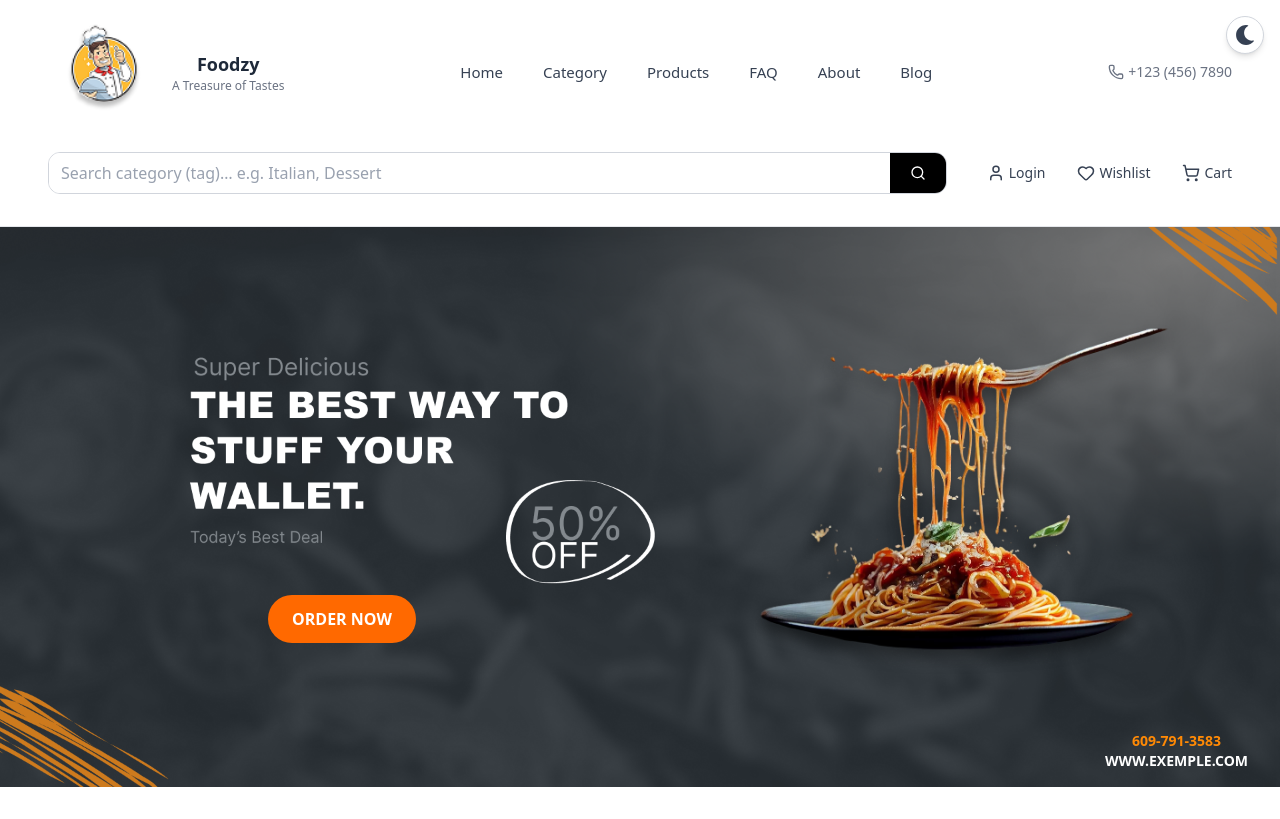
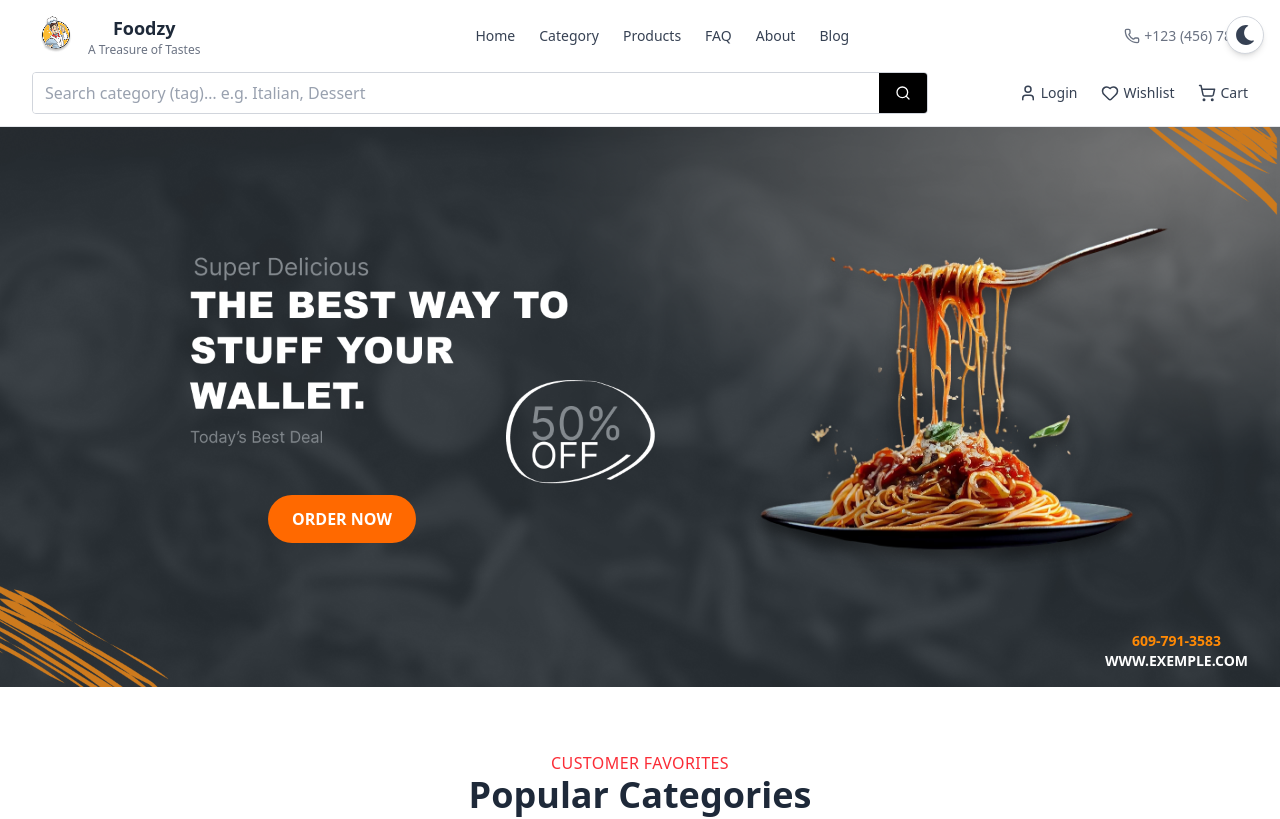
Before and after one commit to Alaafathalla/E-commerce, a React (Vite) app: page / in a window 1280 px wide. Shown: the top 819 px of the page. Built offline with nearby package versions, Linux system fonts and the light colour scheme.

Commit message:
refactor(Navbar): improve layout and styling for better responsiveness

```diff
--- a/src/Components/Navbar/Navbar.jsx
+++ b/src/Components/Navbar/Navbar.jsx
@@ -10,7 +10,7 @@ import {
   Menu as MenuIcon,
 } from "lucide-react";
 import { Link, useLocation, useNavigate } from "react-router-dom";
-import { AnimatePresence} from "framer-motion";
+import { AnimatePresence,motion} from "framer-motion";
 import logo from "../../assets/logo.png";
 import useCartStore from "../../Stores/useCartStore";
 import useDataStore from "../../Stores/useDataStore";
@@ -105,7 +105,7 @@ const Navbar = () => {
     }
   };
 
-  // 🎞️ Variants لطراوة أكثر لعناصر الروابط داخل الدرج
+  // 🎞️ Variants لطراوة أكثر (اختياري لعناصر الروابط داخل الدرج)
   const listVariants = {
     hidden: { opacity: 0, x: -8 },
     show: (i = 1) => ({
@@ -122,7 +122,7 @@ const Navbar = () => {
   return (
     <header className="w-full border-b border-gray-200 dark:border-gray-700 bg-white dark:bg-gray-900 text-gray-700 dark:text-gray-200 transition-colors duration-300">
       {/* Top Bar */}
-      <div className="mx-auto max-w-7xl flex items-center justify-between px-4 py-3 lg:px-10 xl:px-12 lg:py-4">
+      <div className="flex items-center justify-between px-4 py-3 lg:px-8">
         {/* Logo & Toggle */}
         <div className="flex items-center gap-4">
           <button
@@ -135,8 +135,8 @@ const Navbar = () => {
             {isMobileMenuOpen ? <X /> : <MenuIcon />}
           </button>
 
-          <Link to="/" className="flex items-center gap-3">
-            <img src={logo} alt="logo" className="w-28 h-28 rounded-full" />
+          <Link to="/" className="flex items-center gap-2">
+            <img src={logo} alt="logo" className="w-12 h-12 rounded-full" />
             <div className="leading-tight">
               <p className="text-lg font-bold text-gray-800 dark:text-white">Foodzy</p>
               <p className="text-xs text-gray-500 dark:text-gray-400">A Treasure of Tastes</p>
@@ -145,9 +145,9 @@ const Navbar = () => {
         </div>
 
         {/* Desktop Links */}
-        <nav className="hidden lg:flex items-center gap-8 xl:gap-10 text-[15px] font-medium text-gray-700 dark:text-gray-200">
+        <nav className="hidden lg:flex items-center gap-6 text-sm font-medium text-gray-700 dark:text-gray-200">
           {NAV_LINKS.map((l) => (
-            <Link key={l.to} to={l.to} className="hover:text-red-500 transition-colors">
+            <Link key={l.to} to={l.to} className="hover:text-red-500">
               {l.label}
             </Link>
           ))}
@@ -161,9 +161,9 @@ const Navbar = () => {
       </div>
 
       {/* Desktop Search + Actions */}
-      <div className="mx-auto max-w-7xl px-4 pt-2 pb-8 lg:px-10 xl:px-12 hidden lg:flex items-center justify-between gap-8 lg:gap-10">
+      <div className="px-4 pb-3 lg:px-8 hidden lg:flex items-center justify-between gap-6">
         {/* Search */}
-        <div className="flex w-full max-w-5xl xl:max-w-6xl border border-gray-300 dark:border-gray-600 rounded-xl overflow-hidden bg-white dark:bg-gray-800">
+        <div className="flex w-full max-w-4xl border border-gray-300 dark:border-gray-600 rounded overflow-hidden bg-white dark:bg-gray-800">
           <input
             type="text"
             placeholder="Search category (tag)… e.g. Italian, Dessert"
@@ -174,7 +174,7 @@ const Navbar = () => {
             aria-label="Search categories"
           />
           <button
-            className="bg-black hover:bg-gray-800 text-white px-5 py-2 flex items-center justify-center"
+            className="bg-black hover:bg-gray-800 text-white px-4 flex items-center justify-center"
             onClick={runCategorySearch}
             aria-label="Search Categories"
             title="Search categories"
@@ -184,7 +184,7 @@ const Navbar = () => {
         </div>
 
         {/* Actions */}
-        <div className="flex items-center gap-7 xl:gap-8 text-sm text-gray-700 dark:text-gray-200 whitespace-nowrap">
+        <div className="flex items-center gap-6 text-sm text-gray-700 dark:text-gray-200 whitespace-nowrap">
           {!isLoggedIn ? (
             <Link to="/login" className="flex items-center gap-1 hover:text-red-500">
               <User size={18} />
@@ -210,7 +210,7 @@ const Navbar = () => {
             <ShoppingCart size={18} />
             <span>Cart</span>
             {cartCount > 0 && (
-              <span className="absolute -top-2 -right-2 h-5 min-w-[1.25rem] px-1.5 rounded-full text-[10px] leading-5 text-white bg-red-500 text-center font-semibold shadow">
+              <span className="absolute -top-2 -right-2 h-5 min-w-[1.25rem] px-1 rounded-full text-[10px] leading-5 text-white bg-red-500 text-center font-semibold shadow">
                 {badgeText}
               </span>
             )}
@@ -340,7 +340,7 @@ const Navbar = () => {
                     <ShoppingCart size={18} />
                     <span>Cart</span>
                     {cartCount > 0 && (
-                      <span className="absolute -top-2 -right-2 h-5 min-w-[1.25rem] px-1.5 rounded-full text-[10px] leading-5 text-white bg-red-500 text-center font-semibold shadow">
+                      <span className="absolute -top-2 -right-2 h-5 min-w-[1.25rem] px-1 rounded-full text-[10px] leading-5 text-white bg-red-500 text-center font-semibold shadow">
                         {badgeText}
                       </span>
                     )}
```
